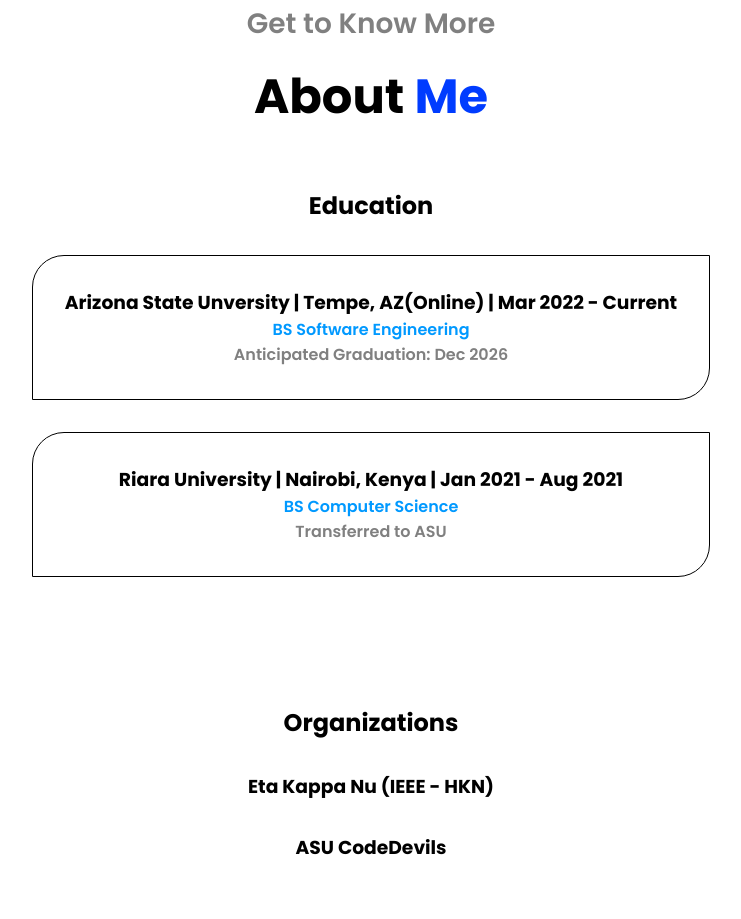
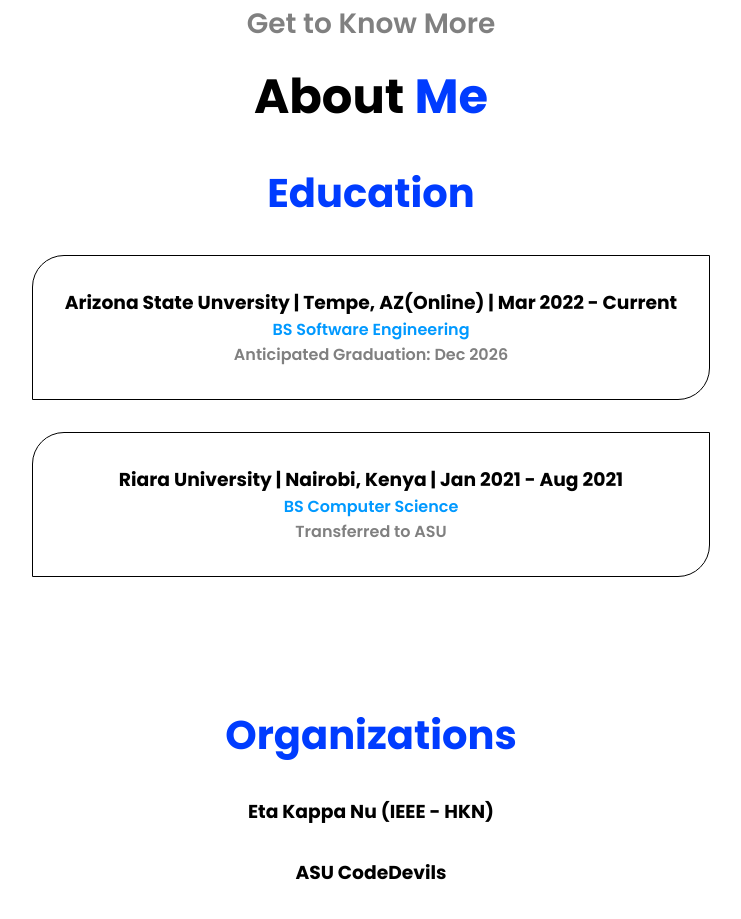
Before and after one commit to onsibaxogega/portfolio-vanillaJS-html-css, a plain HTML site: page index.html in a window 1280 px wide. Shown: the part 1073-1992 px from the top of the page, without its empty margins (269-1010 px from the left). Before the commit the page ends 1967 px from the top, so only its background shows below. Drawn offline with Linux system fonts and the light colour scheme.

Commit message:
Update style.css

```diff
--- a/style.css
+++ b/style.css
@@ -358,12 +358,17 @@
  }
 
  .about-container {
-    border: var(--borderColor3) 0.1rem solid;
+    border: var(--borderColor3) 0rem solid;
     border-radius: 0.5rem;
     padding: 2rem;
     display: flex;
     flex-direction: column;
     gap: 2rem;
+
+    h2 {
+        font-size: 2.5rem;
+        color: var(--accentColor1);
+    }
  }
 
  .education-object {
```
